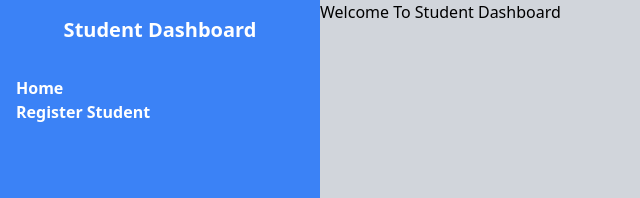
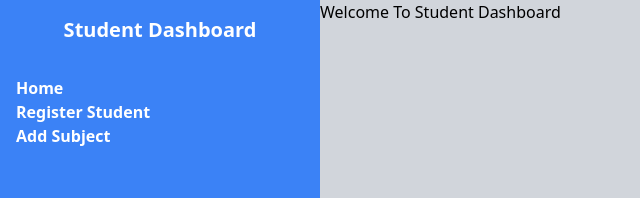
Before and after one commit to cordovacarlos22/data_base_alumni, a Next.js app: page / in a window 1280 px wide. Shown: the top 198 px of the page, without its empty margins (0-640 px from the left). Built offline with nearby package versions, Linux system fonts and the light colour scheme.

Commit message:
feat(COMPONENTS): :sparkles: creaded link list and map over it to render links and links names

```diff
--- a/components/navigation/nav.jsx
+++ b/components/navigation/nav.jsx
@@ -1,17 +1,34 @@
 import React from 'react'
 import Link from 'next/link'
 const Nav = () => {
+  let navLinkList = [{
+    name: 'Home',
+    link: '/'
+  },
+  {
+    name: 'Register Student',
+    link: '/register'
+  },
+  {
+    name: 'Add Subject',
+    link: '/addSubject'
+  }
+
+  ]
   return (
     <header className='bg-blue-500 w-80  h-screen flex flex-col text-white' >
       <h1 className='text-xl  font-bold text-white mx-auto my-4'>Student Dashboard </h1>
       <nav className='  font-semibold p-4 '>
         <ul>
-          <li>
-            <Link href='/' >Home</Link>
-          </li>
-          <li>
-            <Link href='/addStudent' >Register Student</Link>
-          </li>
+          {navLinkList.map((link) => {
+              return (
+                <li key={link.name}>
+                  <Link href={link.link}>
+                    {link.name}
+                  </Link>
+                </li>
+              )
+            })}
         </ul>
       </nav>
     </header>
```
